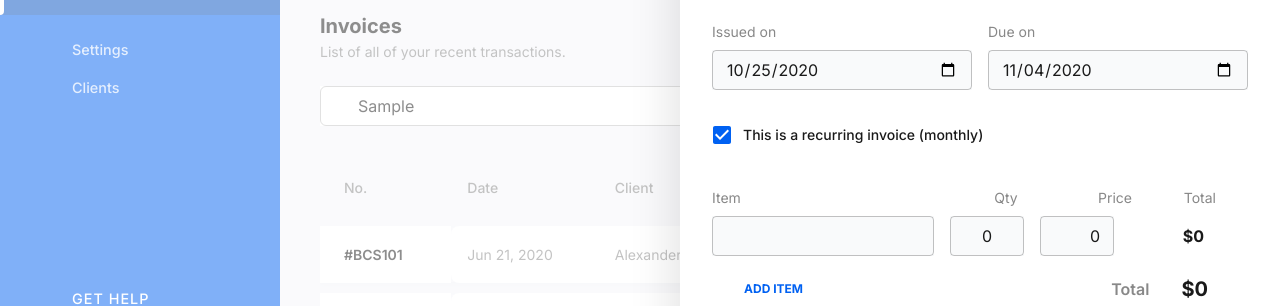
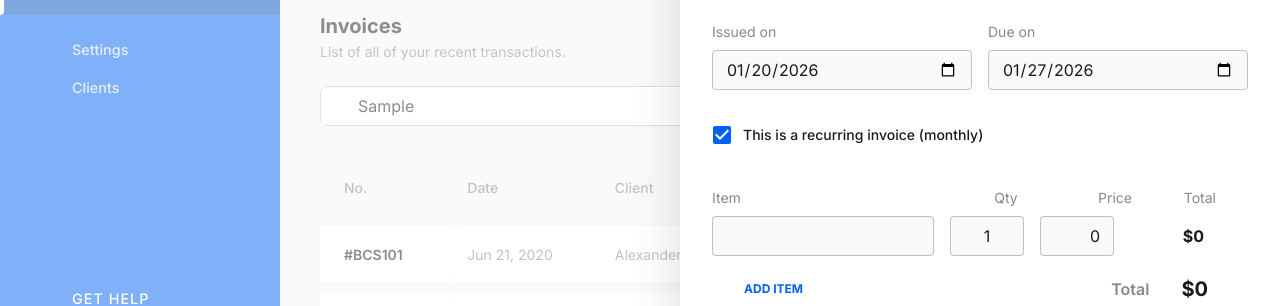
Before and after one commit to kimathikim/QuickpayQuiz, a Next.js app: page / in a window 1280 px wide. Both pictures are taken after typing "Sample" into the empty fields and a click on the button "+ NEW INVOICE". Shown: the part 373-679 px from the top of the page. Built offline with nearby package versions, Linux system fonts and the light colour scheme; some icons are missing; what @mui/material-nextjs would draw is missing.

Commit message:
feat: Implement Zod schema validation for the invoice creation form, integrating with React Hook Form and enhancing error display.

```diff
--- a/package.json
+++ b/package.json
@@ -12,6 +12,7 @@
     "@emotion/cache": "^11.14.0",
     "@emotion/react": "^11.14.0",
     "@emotion/styled": "^11.14.0",
+    "@hookform/resolvers": "^5.2.2",
     "@mui/icons-material": "^7.2.0",
     "@mui/material": "^7.2.0",
     "@mui/material-nextjs": "^7.2.0",
@@ -22,7 +23,8 @@
     "react": "^19.1.0",
     "react-dom": "^19.1.0",
     "react-hook-form": "^7.60.0",
-    "react-redux": "^9.1.0"
+    "react-redux": "^9.1.0",
+    "zod": "^4.3.5"
   },
   "devDependencies": {
     "@eslint/eslintrc": "^3",
--- a/src/components/organisms/CreateInvoiceDrawer.tsx
+++ b/src/components/organisms/CreateInvoiceDrawer.tsx
@@ -16,22 +16,8 @@ import KeyboardArrowDownIcon from '@mui/icons-material/KeyboardArrowDown';
 import { useForm, useFieldArray, Controller } from 'react-hook-form';
 import CustomDropdownIcon from '@/components/atoms/CustomDropdownIcon';
 import InvoicePreviewModal from './InvoicePreviewModal';
-
-interface InvoiceItem {
-    name: string;
-    qty: number;
-    price: number;
-}
-
-interface CreateInvoiceFormValues {
-    recipientEmail: string;
-    projectDescription: string;
-    issuedOn: string;
-    dueOn: string;
-    isRecurring: boolean;
-    items: InvoiceItem[];
-    notes: string;
-}
+import { zodResolver } from '@hookform/resolvers/zod';
+import { CreateInvoiceSchema, CreateInvoiceSchemaType } from '@/lib/schemas';
 
 interface CreateInvoiceDrawerProps {
     open: boolean;
@@ -39,14 +25,15 @@ interface CreateInvoiceDrawerProps {
 }
 
 export default function CreateInvoiceDrawer({ open, onClose }: CreateInvoiceDrawerProps) {
-    const { control, handleSubmit, watch, register } = useForm<CreateInvoiceFormValues>({
+    const { control, handleSubmit, watch, register, formState: { errors } } = useForm<CreateInvoiceSchemaType>({
+        resolver: zodResolver(CreateInvoiceSchema),
         defaultValues: {
             recipientEmail: '',
             projectDescription: '',
-            issuedOn: '2020-10-25',
-            dueOn: '2020-11-04',
+            issuedOn: new Date().toISOString().split('T')[0], // Default to today
+            dueOn: new Date(Date.now() + 7 * 24 * 60 * 60 * 1000).toISOString().split('T')[0], // Default +7 days
             isRecurring: true,
-            items: [{ name: '', qty: 0, price: 0 }],
+            items: [{ name: '', qty: 1, price: 0 }],
             notes: ''
         }
     });
@@ -61,7 +48,7 @@ export default function CreateInvoiceDrawer({ open, onClose }: CreateInvoiceDraw
     const watchedItems = watch('items');
     const totalAmount = watchedItems.reduce((sum, item) => sum + (item.qty * item.price), 0);
 
-    const onSubmit = (data: CreateInvoiceFormValues) => {
+    const onSubmit = (data: CreateInvoiceSchemaType) => {
         console.log(data);
         onClose();
     };
@@ -127,6 +114,8 @@ export default function CreateInvoiceDrawer({ open, onClose }: CreateInvoiceDraw
                                     fullWidth
                                     size="small"
                                     placeholder="Select recipient"
+                                    error={!!errors.recipientEmail}
+                                    helperText={errors.recipientEmail?.message}
                                     SelectProps={{
                                         IconComponent: () => (
                                             <Box sx={{ position: 'absolute', right: 0, display: 'flex', alignItems: 'center' }}>
@@ -139,17 +128,17 @@ export default function CreateInvoiceDrawer({ open, onClose }: CreateInvoiceDraw
                                         bgcolor: 'white',
                                         '& .MuiOutlinedInput-root': {
                                             borderRadius: 1,
-                                            '& fieldset': { borderColor: '#e0e0e0' },
-                                            '&:hover fieldset': { borderColor: '#bdbdbd' },
-                                            '&.Mui-focused fieldset': { borderColor: 'primary.main' }
+                                            '& fieldset': { borderColor: errors.recipientEmail ? 'error.main' : '#e0e0e0' },
+                                            '&:hover fieldset': { borderColor: errors.recipientEmail ? 'error.main' : '#bdbdbd' },
+                                            '&.Mui-focused fieldset': { borderColor: errors.recipientEmail ? 'error.main' : 'primary.main' }
                                         }
                                     }}
                                 >
-                                    <MenuItem value="alex">
+                                    <MenuItem value="Alex Parkinson (alex@email.com)">
                                         <Typography variant="body2" component="span" color="text.primary">Alex Parkinson</Typography>
                                         <Typography variant="body2" component="span" color="text.secondary" sx={{ ml: 0.5 }}>(alex@email.com)</Typography>
                                     </MenuItem>
-                                    <MenuItem value="john">
+                                    <MenuItem value="John Doe (john@email.com)">
                                         <Typography variant="body2" component="span" color="text.primary">John Doe</Typography>
                                         <Typography variant="body2" component="span" color="text.secondary" sx={{ ml: 0.5 }}>(john@email.com)</Typography>
                                     </MenuItem>
@@ -165,6 +154,8 @@ export default function CreateInvoiceDrawer({ open, onClose }: CreateInvoiceDraw
                             fullWidth
                             size="small"
                             placeholder="Project / Description"
+                            error={!!errors.projectDescription}
+                            helperText={errors.projectDescription?.message}
                             sx={{ bgcolor: '#F9FAFB' }}
                         />
                     </Box>
@@ -177,6 +168,8 @@ export default function CreateInvoiceDrawer({ open, onClose }: CreateInvoiceDraw
                                 type="date"
                                 fullWidth
                                 size="small"
+                                error={!!errors.issuedOn}
+                                helperText={errors.issuedOn?.message}
                                 sx={{ bgcolor: '#F9FAFB' }}
                             />
                         </Box>
@@ -187,6 +180,8 @@ export default function CreateInvoiceDrawer({ open, onClose }: CreateInvoiceDraw
                                 type="date"
                                 fullWidth
                                 size="small"
+                                error={!!errors.dueOn}
+                                helperText={errors.dueOn?.message}
                                 sx={{ bgcolor: '#F9FAFB' }}
                             />
                         </Box>
@@ -219,12 +214,15 @@ export default function CreateInvoiceDrawer({ open, onClose }: CreateInvoiceDraw
                                     {...register(`items.${index}.name`)}
                                     size="small"
                                     fullWidth
+                                    error={!!errors.items?.[index]?.name}
+                                    helperText={errors.items?.[index]?.name?.message}
                                     sx={{ flex: 3, bgcolor: '#F9FAFB' }}
                                 />
                                 <TextField
                                     {...register(`items.${index}.qty`, { valueAsNumber: true })}
                                     type="number"
                                     size="small"
+                                    error={!!errors.items?.[index]?.qty}
                                     sx={{
                                         flex: 1,
                                         bgcolor: '#F9FAFB',
@@ -242,6 +240,7 @@ export default function CreateInvoiceDrawer({ open, onClose }: CreateInvoiceDraw
                                     {...register(`items.${index}.price`, { valueAsNumber: true })}
                                     type="number"
                                     size="small"
+                                    error={!!errors.items?.[index]?.price}
                                     sx={{
                                         flex: 1,
                                         bgcolor: '#F9FAFB',
--- a/src/components/organisms/InvoicePreviewModal.tsx
+++ b/src/components/organisms/InvoicePreviewModal.tsx
@@ -23,7 +23,7 @@ interface InvoicePreviewModalProps {
         issuedOn: string;
         dueOn: string;
         items: InvoiceItem[];
-        notes: string;
+        notes?: string;
     };
 }
 
--- /dev/null
+++ b/src/lib/schemas.ts
@@ -0,0 +1,29 @@
+import { z } from 'zod';
+
+export const InvoiceItemSchema = z.object({
+    name: z.string().min(1, 'Item name is required'),
+    qty: z.number().min(1, 'Qty must be at least 1'),
+    price: z.number().min(0, 'Price must be non-negative'),
+});
+
+export const CreateInvoiceSchema = z.object({
+    recipientEmail: z.string().min(1, 'Recipient email is required').transform((val) => {
+        const match = val.match(/\(([^)]+)\)/);
+        return match ? match[1] : val;
+    }).pipe(z.string().email('Invalid email address')),
+    projectDescription: z.string().min(3, 'Description must be at least 3 characters'),
+    issuedOn: z.string().refine((val) => !isNaN(Date.parse(val)), 'Invalid date'),
+    dueOn: z.string().refine((val) => !isNaN(Date.parse(val)), 'Invalid date'),
+    isRecurring: z.boolean(),
+    items: z.array(InvoiceItemSchema).min(1, 'At least one item is required'),
+    notes: z.string().optional(),
+}).refine((data) => {
+    const issued = new Date(data.issuedOn);
+    const due = new Date(data.dueOn);
+    return due >= issued;
+}, {
+    message: "Due date must be after issued date",
+    path: ["dueOn"],
+});
+
+export type CreateInvoiceSchemaType = z.infer<typeof CreateInvoiceSchema>;
```
Also changed, not shown: 1 other file (tests, documents, lock files or other folders).
